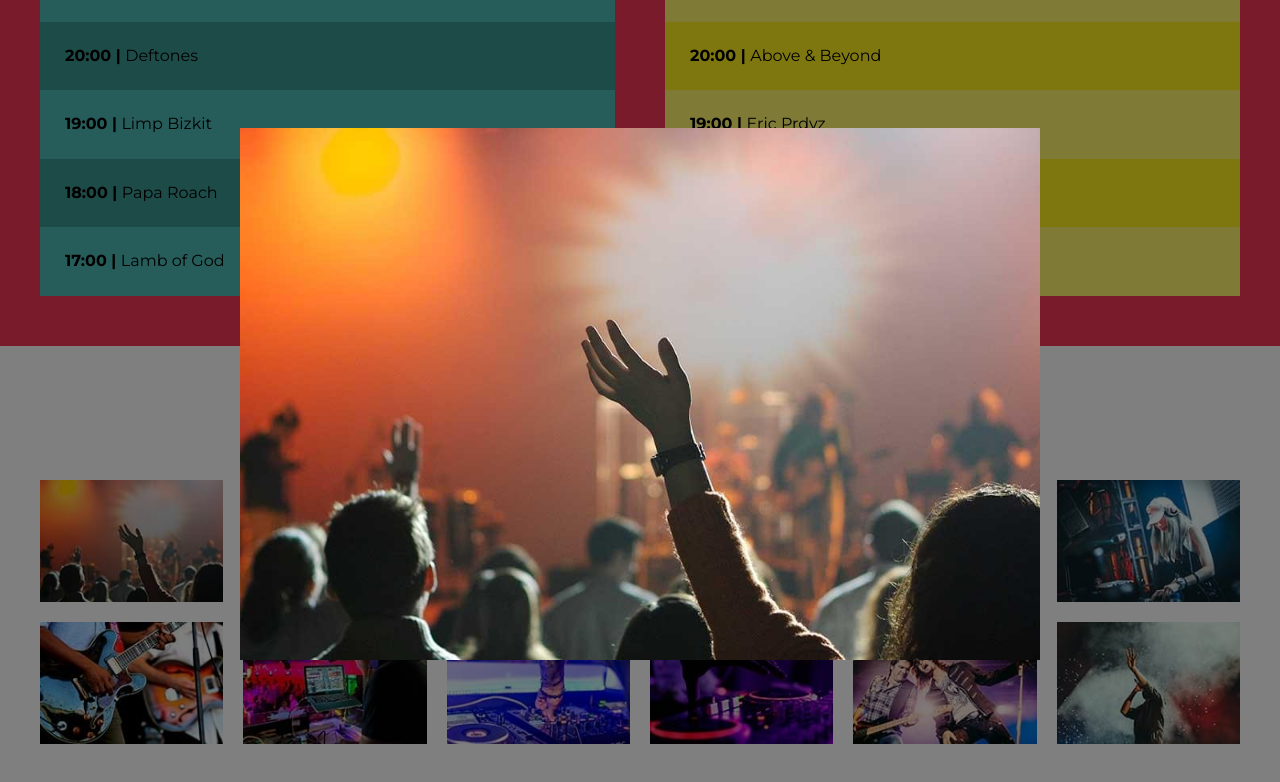
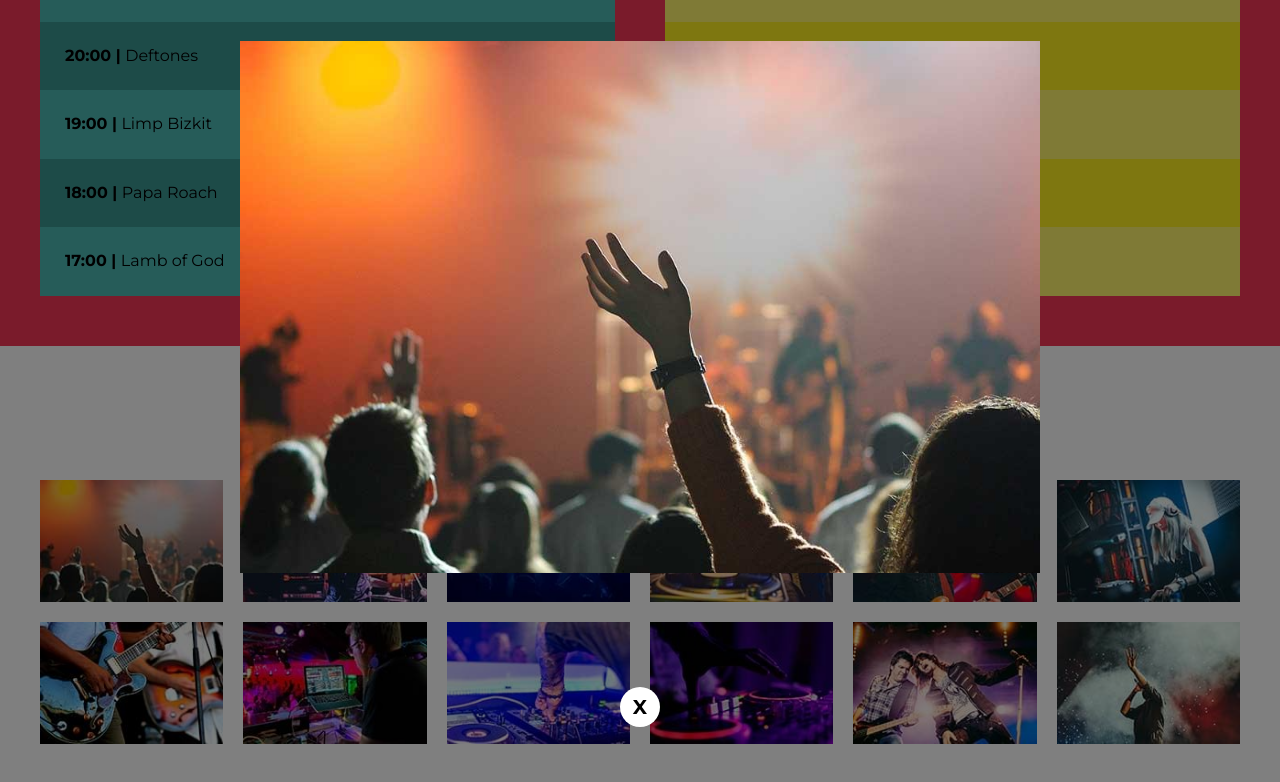
Before and after one commit to r0odr1/FestivalMusica, a website: page index.html in a window 1280 px wide. Both pictures are taken after a click on the element 131 px from the left and 3039 px from the top of the page. Shown: the part 2499-3281 px from the top of the page. Drawn offline with Linux system fonts and the light colour scheme; files that its build step writes are made by us from their sources.

Commit message:
Añadiendo un botón para cerrar la imagen

```diff
--- a/src/js/app.js
+++ b/src/js/app.js
@@ -34,10 +34,29 @@ function mostrarImagen(id) {
         alt="imagen galeria">
     `;
 
+  // Crea el overlay con la imagen
   const overlay = document.createElement("DIV");
   overlay.appendChild(imagen);
-  overlay.classList.add('overlay');
+  overlay.classList.add("overlay");
+  overlay.onclick = function () {
+    const body = document.querySelector("body");
+    body.classList.remove("fijar-body");
+    overlay.remove();
+  };
 
-  const body = document.querySelector('body');
+  // Boton para cerra la ventana modal
+  const cerrarModal = document.createElement("P");
+  cerrarModal.textContent = "X";
+  cerrarModal.classList.add("btn-cerrar");
+  cerrarModal.onclick = function () {
+    const body = document.querySelector("body");
+    body.classList.remove("fijar-body");
+    overlay.remove();
+  };
+  overlay.appendChild(cerrarModal);
+
+  // Añadirlo al HTML
+  const body = document.querySelector("body");
   body.appendChild(overlay);
+  body.classList.add("fijar-body");
 }
--- a/src/scss/base/_globales.scss
+++ b/src/scss/base/_globales.scss
@@ -14,6 +14,10 @@ html {
 body {
   font-family: v.$font_primary;
   font-size: 1.6rem;
+
+  &.fijar-body {
+    overflow: hidden;
+  }
 }
 
 p {
--- a/src/scss/layout/_galeria.scss
+++ b/src/scss/layout/_galeria.scss
@@ -44,3 +44,18 @@
     max-width: 80rem;
   }
 }
+
+.btn-cerrar {
+  width: 4rem;
+  height: 4rem;
+  border-radius: 50%;
+  background-color: v.$white;
+  color: v.$black;
+  display: grid;
+  place-items: center;
+  font-weight: 700;
+
+  &:hover {
+    cursor: pointer;
+  }
+}
```
Also changed, not shown: build/css/app.css, build/js/app.js.
